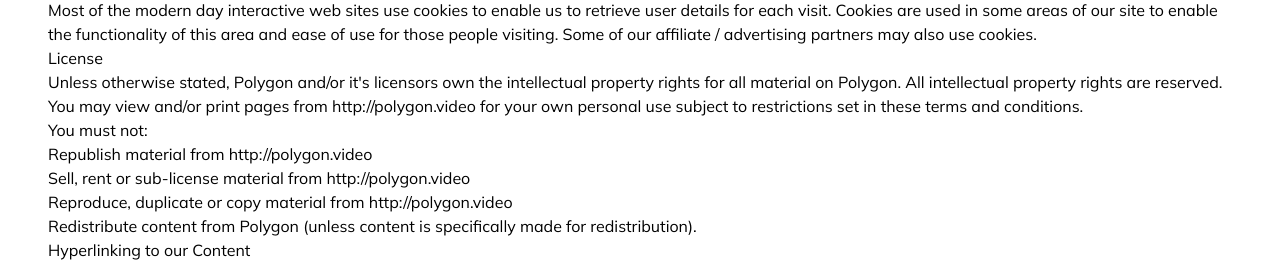
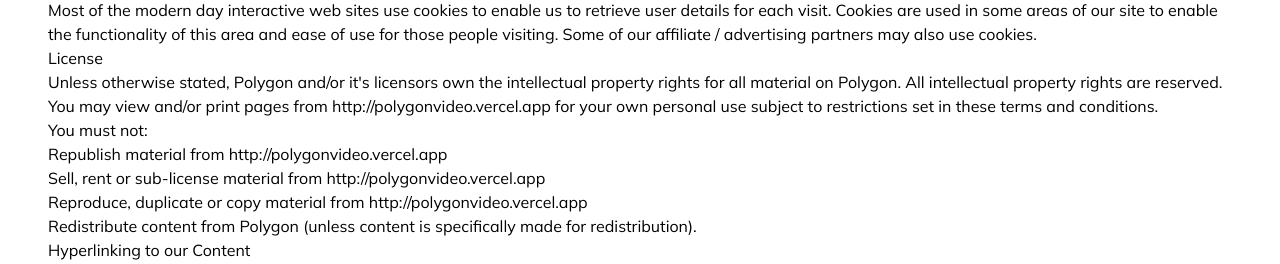
Before and after one commit to jonxuxu/polygon, a Next.js app in the folder frontend/: page /terms-of-service in a window 1280 px wide. Shown: the part 499-763 px from the top of the page. Built offline with nearby package versions, Linux system fonts and the light colour scheme; no server answers.

Commit message:
replacing all occurences of old domain

```diff
--- a/frontend/components/Analytics.tsx
+++ b/frontend/components/Analytics.tsx
@@ -8,7 +8,7 @@ export const useAnalytics = () => {
   useEffect(() => {
     if (process.env.NODE_ENV === "production") {
       Fathom.load(process.env.NEXT_PUBLIC_FATHOM_SITE_ID, {
-        includedDomains: ["polygon.video"],
+        includedDomains: ["polygonvideo.vercel.app"],
       });
     }
 
--- a/frontend/components/HelpButton.tsx
+++ b/frontend/components/HelpButton.tsx
@@ -51,7 +51,7 @@ const HelpButton = () => {
             }}
           >
             <OptionDiv>
-              <OptionLink href="mailto: hello@polygon.video">
+              <OptionLink href="mailto: contact@jonathanxu.com">
                 Send us a message
               </OptionLink>
             </OptionDiv>
--- a/frontend/pages/_app.tsx
+++ b/frontend/pages/_app.tsx
@@ -27,7 +27,7 @@ function MyApp({ Component, pageProps }) {
           content="Interactive Video for Language Learning."
         />
         <meta property="og:image" content="/promo/Promo1.png" />
-        <meta property="og:url" content="https://polygon.video"></meta>
+        <meta property="og:url" content="http://polygonvideo.vercel.app"></meta>
         <meta
           name="viewport"
           content="width=device-width, initial-scale=1"
--- a/frontend/pages/api/storage/upload-url.ts
+++ b/frontend/pages/api/storage/upload-url.ts
@@ -38,7 +38,7 @@ export default async function handler(req, res) {
   });
 
   sendLog(
-    `${email} uploaded video <https://polygon.video/video/${video.cuid}|${video.title}>`
+    `${email} uploaded video <http://polygonvideo.vercel.appvideo/${video.cuid}|${video.title}>`
   );
 
   const bucket = storage.bucket("video-world-source");
--- a/frontend/pages/privacy.tsx
+++ b/frontend/pages/privacy.tsx
@@ -4,7 +4,7 @@ const Privacy = () => (
     <p>
       Your privacy is important to us. It is Polygon's policy to respect your
       privacy regarding any information we may collect from you across our
-      website, <a href="http://polygon.video">http://polygon.video</a>, and
+      website, <a href="http://polygonvideo.vercel.app">http://polygonvideo.vercel.app</a>, and
       other sites we own and operate.
     </p>
     <p>
--- a/frontend/pages/terms-of-service.tsx
+++ b/frontend/pages/terms-of-service.tsx
@@ -51,14 +51,14 @@ const Privacy = () => (
       Unless otherwise stated, Polygon and/or it's licensors own the
       intellectual property rights for all material on Polygon. All intellectual
       property rights are reserved. You may view and/or print pages from
-      http://polygon.video for your own personal use subject to restrictions set
+      http://polygonvideo.vercel.app for your own personal use subject to restrictions set
       in these terms and conditions.
     </p>
     <p>You must not:</p>
     <ol>
-      <li>Republish material from http://polygon.video</li>
-      <li>Sell, rent or sub-license material from http://polygon.video</li>
-      <li>Reproduce, duplicate or copy material from http://polygon.video</li>
+      <li>Republish material from http://polygonvideo.vercel.app</li>
+      <li>Sell, rent or sub-license material from http://polygonvideo.vercel.app</li>
+      <li>Reproduce, duplicate or copy material from http://polygonvideo.vercel.app</li>
     </ol>
     <p>
       Redistribute content from Polygon (unless content is specifically made for
```
